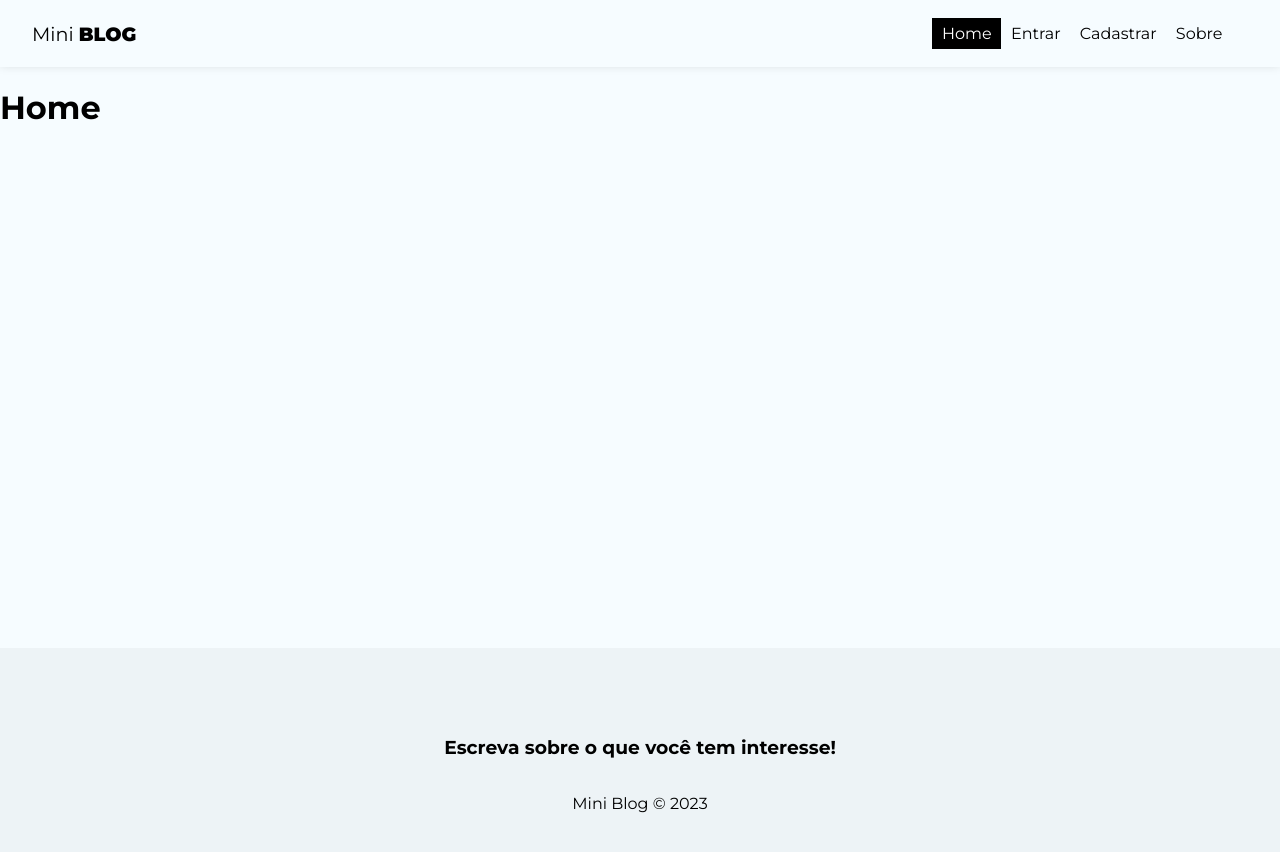
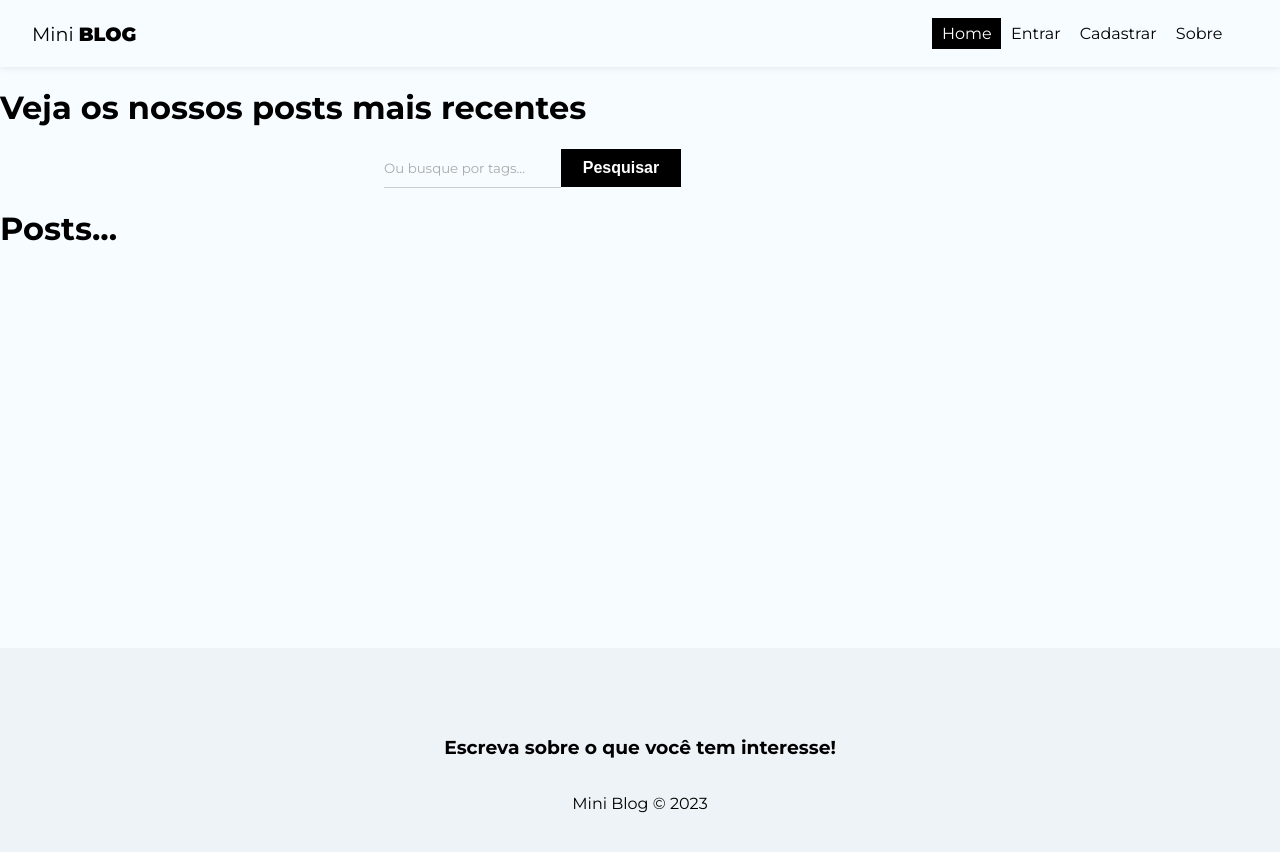
Before and after one commit to majunior07/miniblog, a React (Create React App) app: page / in a window 1280 px wide. Shown: the top 852 px of the page. Built offline with nearby package versions, Linux system fonts and the light colour scheme; no server answers.

Commit message:
Primeiro commit do dia 25/08/2023

```diff
--- a/src/pages/Home/Home.js
+++ b/src/pages/Home/Home.js
@@ -1,9 +1,35 @@
+// CSS
 import styles from './Home.module.css';
 
+// hooks
+import { useNavigate, Link } from 'react-router-dom';
+import { useState } from 'react';
+
+// components
+
+
 const Home = () => {
+
+    const [query, setQuery] = useState("");
+
+    const handleSubmit = (e) => {
+        e.preventDefault()
+    }
+
     return(
         <div>
-            <h1>Home</h1>
+            <h1>Veja os nossos posts mais recentes</h1>
+            <form onSubmit={handleSubmit}>
+                <input
+                    type='text'
+                    placeholder='Ou busque por tags...'
+                    onChange={(e) => setQuery(e.target.value)}
+                />
+                <button className='btn btn-dark'>Pesquisar</button>
+            </form>
+            <div>
+                <h1>Posts...</h1>
+            </div>
         </div>
     );
 };
--- a/src/pages/Home/Home.module.css
+++ b/src/pages/Home/Home.module.css
@@ -0,0 +1,31 @@
+.home {
+    display: flex;
+    flex-direction: column;
+    align-items: center;
+    justify-content: center;
+}
+
+.search_form {
+    max-width: 100%;
+    width: 60%;
+    display: flex;
+    justify-content: center;
+    margin-bottom: 2em;
+}
+
+.search_form input {
+    margin-right: 10px;
+    width: 50%;
+}
+
+.noposts {
+    text-align: center;
+}
+
+.noposts p {
+    margin-bottom: 1.5em;
+}
+
+.noposts a {
+    padding: 10px 25px;
+}
```
